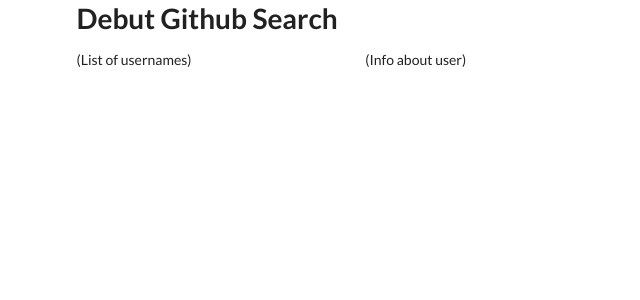
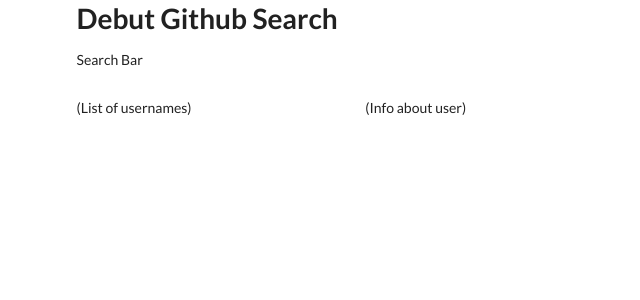
Before and after one commit to sengeezer/gh-search, a React (Create React App) app: page / in a window 1280 px wide. Shown: the top 300 px of the page, without its empty margins (0-640 px from the left). Built offline with nearby package versions, Linux system fonts and the light colour scheme.

Commit message:
Added SearchBar

```diff
--- a/src/components/App.js
+++ b/src/components/App.js
@@ -1,6 +1,7 @@
 import React, { Component } from 'react';
 
 import github from '../apis/github';
+import SearchBar from './SearchBar';
 
 class App extends Component {
   state = {
@@ -34,6 +35,11 @@
         <h1>Debut Github Search</h1>
         <div className="ui grid">
           <div className="ui row">
+            <div className="column">
+            <SearchBar />
+            </div>
+          </div>
+          <div className="ui row">
             <div className="four wide column">
               (List of usernames)
             </div>
--- /dev/null
+++ b/src/components/SearchBar.js
@@ -0,0 +1,11 @@
+import React, { Component } from 'react';
+
+class SearchBar extends Component {
+  render() {
+    return (
+      <p>Search Bar</p>
+    );
+  }
+}
+
+export default SearchBar;
```
